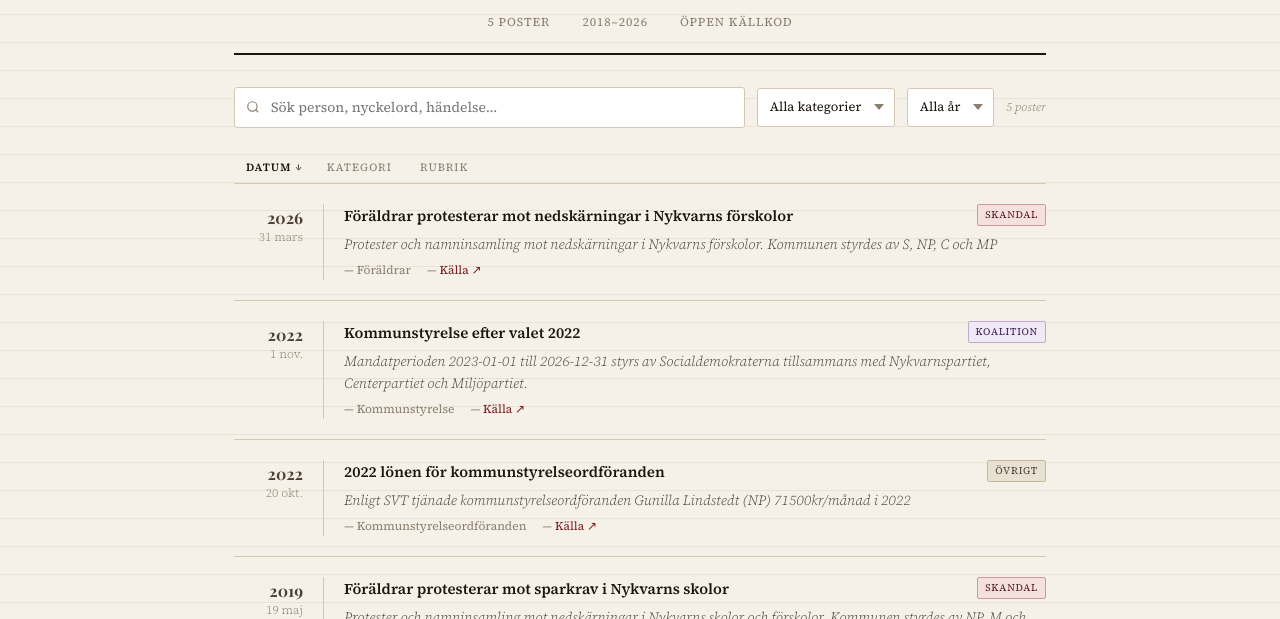
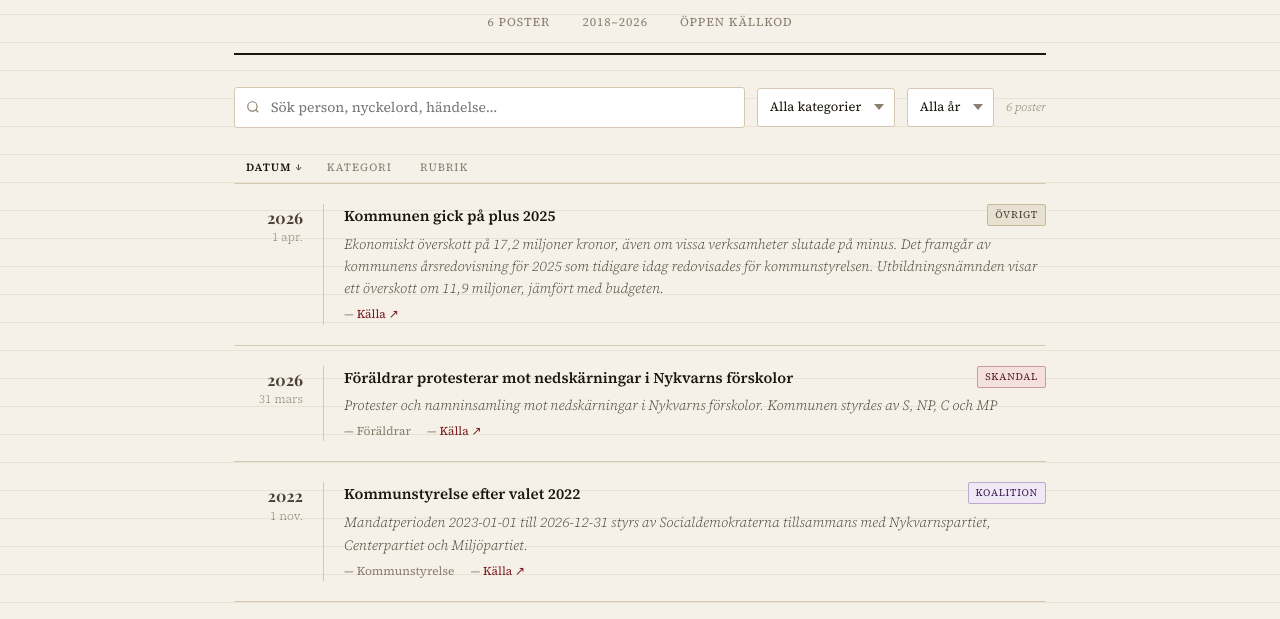
Before and after one commit to newmillobserver/newmillobserver, a plain HTML site: page index.html in a window 1280 px wide. Shown: the part 153-772 px from the top of the page. Drawn offline with nearby package versions, Linux system fonts and the light colour scheme.

Commit message:
Update index.html

```diff
--- a/index.html
+++ b/index.html
@@ -382,6 +382,15 @@ const CAT_LABELS = {
 
 const SAMPLE = [
   {
+    "id": 1775558951002,
+    "date": "2026-04-01",
+    "category": "other",
+    "title": "Kommunen gick på plus 2025",
+    "desc": "Ekonomiskt överskott på 17,2 miljoner kronor, även om vissa verksamheter slutade på minus. Det framgår av kommunens årsredovisning för 2025 som tidigare idag redovisades för kommunstyrelsen. Utbildningsnämnden visar ett överskott om 11,9 miljoner, jämfört med budgeten.",
+    "person": "",
+    "source": "https://nykvarn.se/nyheter/nyheter/2026-03-31-kommunen-gick-pa-plus-2025"
+  },
+  {
     "id": 1775386857444,
     "date": "2022-10-20",
     "category": "other",
```
